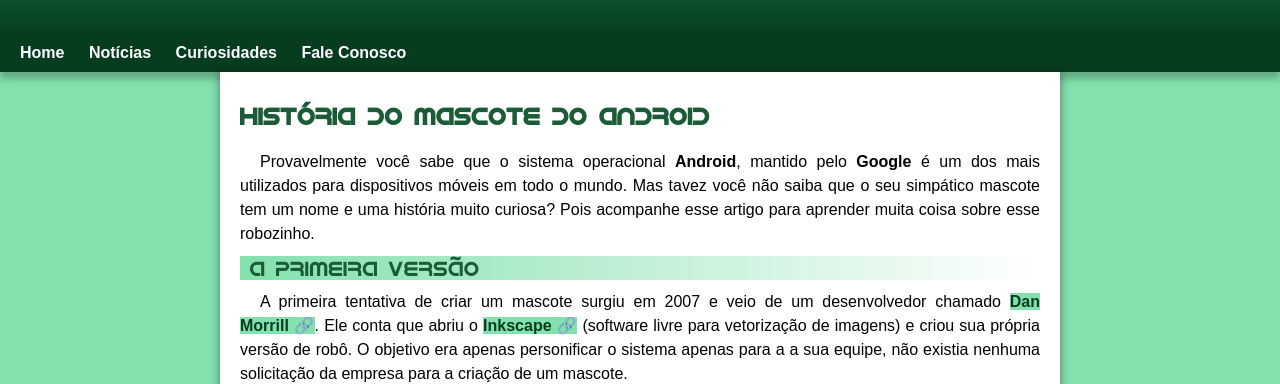
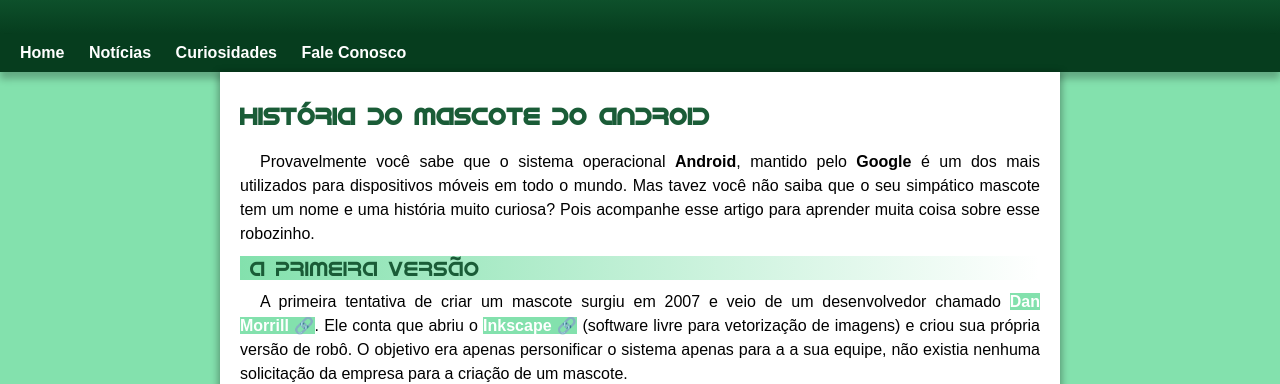
Before and after one commit to luanstefano/projeto-android, a plain HTML site: page index.html in a window 1280 px wide. Shown: the part 156-540 px from the top of the page. Drawn offline with Linux system fonts and the light colour scheme.

Commit message:
change a color

```diff
--- a/style/style.css
+++ b/style/style.css
@@ -64,7 +64,7 @@ nav {
 
 }
 
-a {
+a:-webkit-any-link {
     color: white;
 }
 
```
